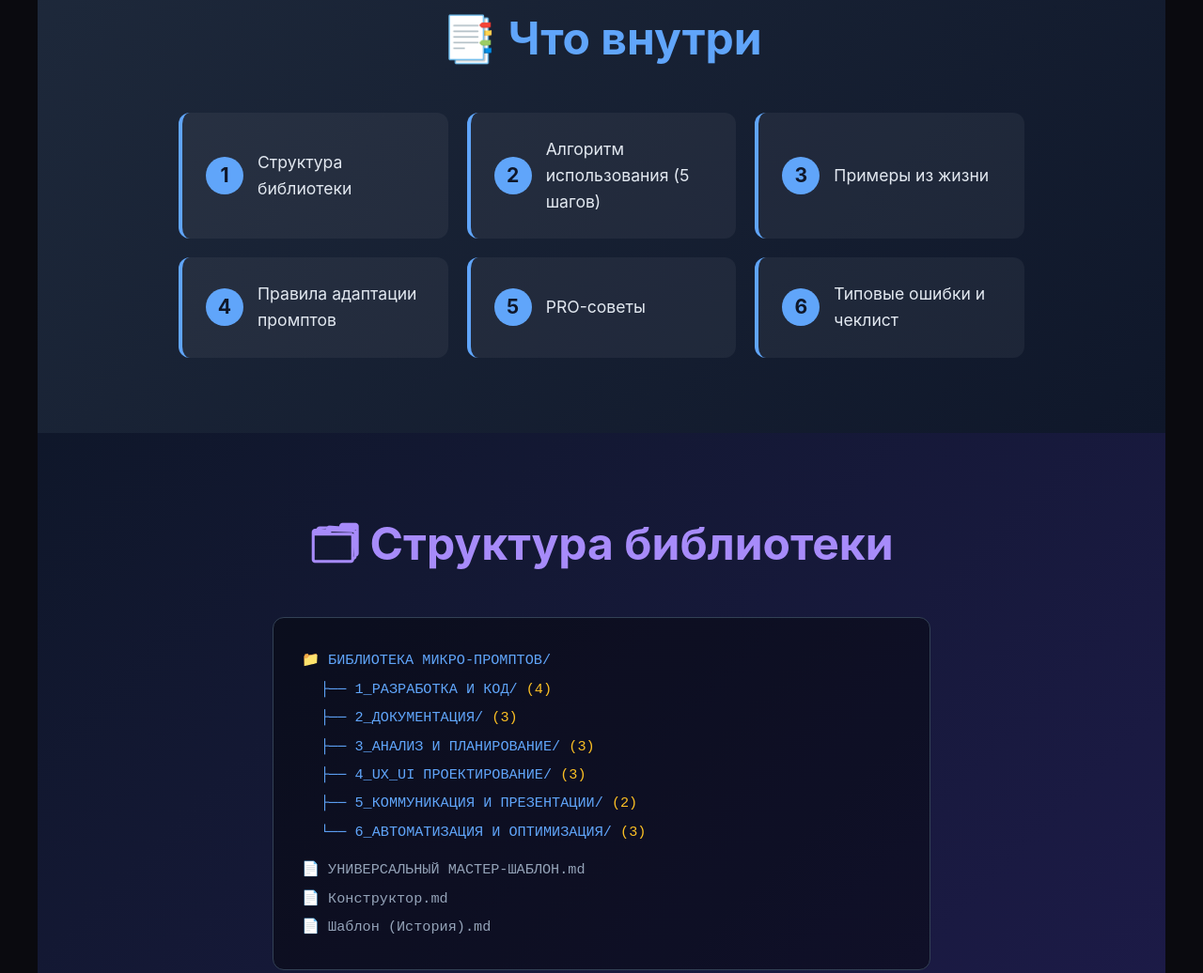
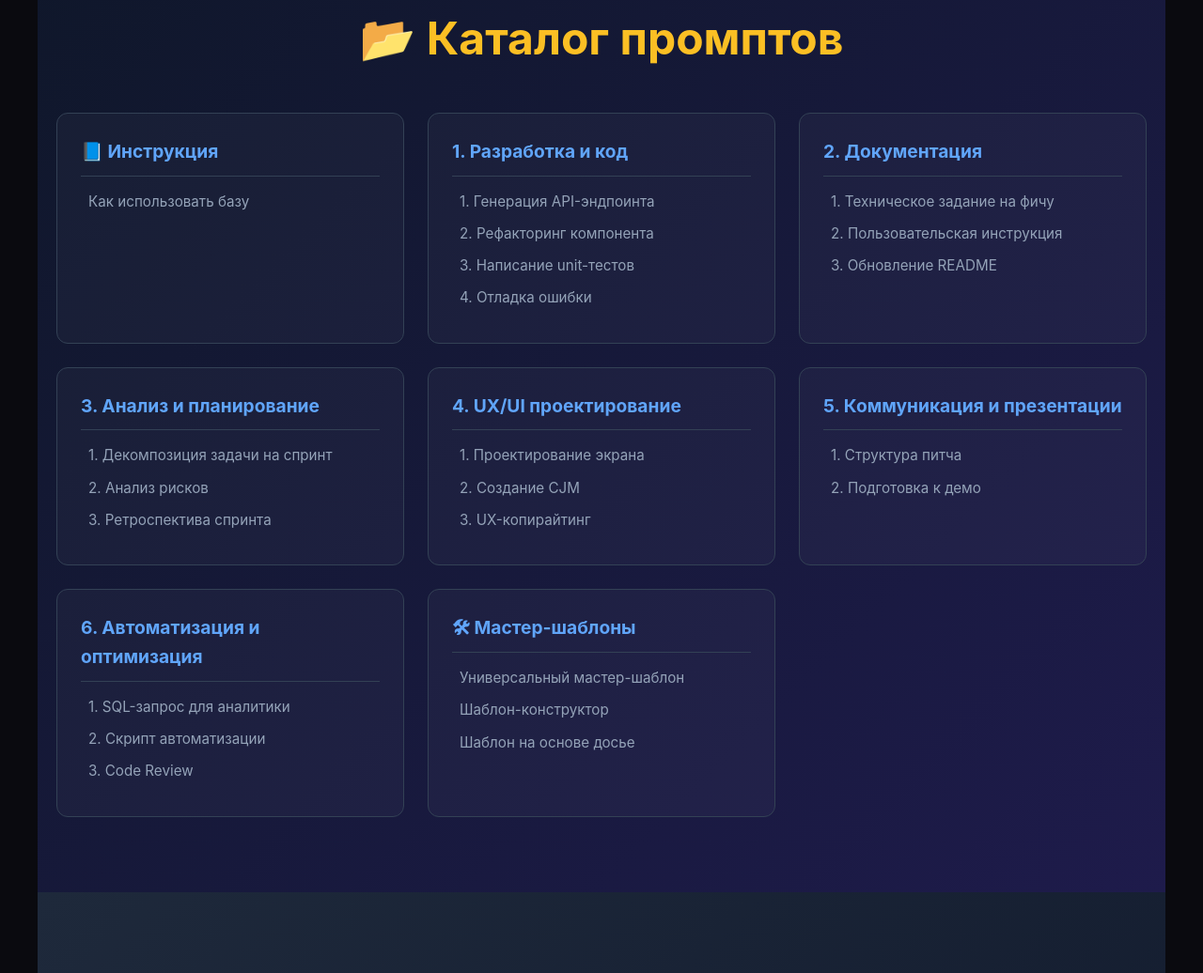
Before and after one commit to AndreyObruch/prompt-library, a plain HTML site: page index.html in a window 1280 px wide. Shown: the part 877-1913 px from the top of the page at 94% size. Drawn offline with Linux system fonts and the light colour scheme.

Commit message:
refactor: переименовать "Библиотека" в "База" во всех местах лендинга  - index.html: заголовок, навигация, логотип

```diff
--- a/index.html
+++ b/index.html
@@ -3,7 +3,7 @@
 <head>
 <meta charset="UTF-8">
 <meta name="viewport" content="width=device-width, initial-scale=1.0">
-<title>Библиотека микро-промптов — Руководство</title>
+<title>База промптов — Руководство</title>
 <style>
   * { margin: 0; padding: 0; box-sizing: border-box; }
   html { scroll-behavior: smooth; }
@@ -56,6 +56,17 @@
   .content-item { background: rgba(255,255,255,0.05); padding: 25px; border-radius: 12px; border-left: 4px solid #60a5fa; display: flex; align-items: center; gap: 15px; font-size: 1.1em; transition: transform 0.3s, background 0.3s; }
   .content-item:hover { transform: translateY(-5px); background: rgba(255,255,255,0.08); }
   .content-item .num { background: #60a5fa; color: #0f172a; width: 40px; height: 40px; border-radius: 50%; display: flex; align-items: center; justify-content: center; font-weight: bold; flex-shrink: 0; font-size: 1.2em; }
+  .library { background: linear-gradient(135deg, #0f172a 0%, #1e1b4b 100%); }
+  .library h2 { color: #fbbf24; }
+  .library-grid { display: grid; grid-template-columns: repeat(auto-fit, minmax(300px, 1fr)); gap: 25px; max-width: 1200px; margin: 0 auto; }
+  .category-card { background: rgba(255,255,255,0.03); border: 1px solid #334155; border-radius: 12px; padding: 25px; transition: transform 0.3s; }
+  .category-card:hover { transform: translateY(-5px); }
+  .category-card h3 { color: #60a5fa; margin-bottom: 15px; font-size: 1.2em; border-bottom: 1px solid #334155; padding-bottom: 10px; }
+  .category-card ul { list-style: none; padding: 0; }
+  .category-card li { margin-bottom: 10px; }
+  .category-card a { color: #94a3b8; text-decoration: none; transition: color 0.3s, padding-left 0.3s; display: flex; align-items: center; gap: 8px; font-size: 0.95em; }
+  .category-card a:hover { color: #fbbf24; padding-left: 5px; }
+  .category-card a::before { content: ""; font-size: 0.9em; }
   .structure { background: linear-gradient(135deg, #0f172a 0%, #1e1b4b 100%); }
   .structure h2 { color: #a78bfa; }
   .folder-tree { font-family: 'Courier New', monospace; font-size: 0.95em; line-height: 2; background: rgba(0,0,0,0.4); padding: 30px; border-radius: 12px; border: 1px solid #334155; max-width: 700px; margin: 0 auto 40px; overflow-x: auto; }
@@ -148,10 +159,9 @@
 <body>
 
 <nav class="sticky-nav">
-  <div class="logo">📚 Библиотека промптов</div>
+  <div class="logo">📚 База промптов</div>
   <div class="nav-links">
-    <a href="#contents">Оглавление</a>
-    <a href="#structure">Структура</a>
+    <a href="#library">Каталог</a>
     <a href="#algorithm">Алгоритм</a>
     <a href="#examples">Примеры</a>
     <a href="#rules">Правила</a>
@@ -161,47 +171,82 @@
 </nav>
 
 <section class="hero">
-  <h1>📚 Библиотека микро-промптов</h1>
+  <h1>📚 База промптов</h1>
   <div class="subtitle">Руководство пользователя · Версия 2.0</div>
   <div class="meta">
     <span>⏱ 7 минут чтения</span>
     <span>📅 06.10.2026</span>
     <span>🎯 18 промптов + 3 шаблона</span>
   </div>
-  <a href="library/all-prompts.md" target="_blank" class="download-btn">📥 Скачать библиотеку промптов (.md)</a>
+  <a href="#library" class="download-btn">📂 Перейти к каталогу промптов</a>
   <div class="scroll-indicator">↓</div>
 </section>
 
-<section id="contents" class="contents">
-  <h2>📑 Что внутри</h2>
-  <div class="contents-grid">
-    <div class="content-item"><div class="num">1</div><div>Структура библиотеки</div></div>
-    <div class="content-item"><div class="num">2</div><div>Алгоритм использования (5 шагов)</div></div>
-    <div class="content-item"><div class="num">3</div><div>Примеры из жизни</div></div>
-    <div class="content-item"><div class="num">4</div><div>Правила адаптации промптов</div></div>
-    <div class="content-item"><div class="num">5</div><div>PRO-советы</div></div>
-    <div class="content-item"><div class="num">6</div><div>Типовые ошибки и чеклист</div></div>
-  </div>
-</section>
-
-<section id="structure" class="structure">
-  <h2>🗂 Структура библиотеки</h2>
-  <div class="folder-tree">
-    <div><span class="folder">📁 БИБЛИОТЕКА МИКРО-ПРОМПТОВ/</span></div>
-    <div style="padding-left: 20px;"><span class="folder">├── 1_РАЗРАБОТКА И КОД/</span> <span class="count">(4)</span></div>
-    <div style="padding-left: 20px;"><span class="folder">├── 2_ДОКУМЕНТАЦИЯ/</span> <span class="count">(3)</span></div>
-    <div style="padding-left: 20px;"><span class="folder">├── 3_АНАЛИЗ И ПЛАНИРОВАНИЕ/</span> <span class="count">(3)</span></div>
-    <div style="padding-left: 20px;"><span class="folder">├── 4_UX_UI ПРОЕКТИРОВАНИЕ/</span> <span class="count">(3)</span></div>
-    <div style="padding-left: 20px;"><span class="folder">├── 5_КОММУНИКАЦИЯ И ПРЕЗЕНТАЦИИ/</span> <span class="count">(2)</span></div>
-    <div style="padding-left: 20px;"><span class="folder">└── 6_АВТОМАТИЗАЦИЯ И ОПТИМИЗАЦИЯ/</span> <span class="count">(3)</span></div>
-    <div style="margin-top: 10px;"><span class="file">📄 УНИВЕРСАЛЬНЫЙ МАСТЕР-ШАБЛОН.md</span></div>
-    <div><span class="file">📄 Конструктор.md</span></div>
-    <div><span class="file">📄 Шаблон (История).md</span></div>
-  </div>
-  <div class="stats-row">
-    <div class="stat-box"><div class="number">18</div><div class="label">микро-промптов</div></div>
-    <div class="stat-box"><div class="number">6</div><div class="label">разделов</div></div>
-    <div class="stat-box"><div class="number">3</div><div class="label">мастер-шаблона</div></div>
+<section id="library" class="library">
+  <h2>📂 Каталог промптов</h2>
+  <div class="library-grid">
+    <div class="category-card">
+      <h3>📘 Инструкция</h3>
+      <ul>
+        <li><a href="library/prompts/ИНСТРУКЦИЯ ПО ИСПОЛЬЗОВАНИЮ БИБЛИОТЕКИ МИКРО-ПРОМПТОВ.md" target="_blank">Как использовать базу</a></li>
+      </ul>
+    </div>
+    <div class="category-card">
+      <h3>1. Разработка и код</h3>
+      <ul>
+        <li><a href="library/prompts/1_РАЗРАБОТКА И КОД/1_Генерация API-эндпоинта.md" target="_blank">1. Генерация API-эндпоинта</a></li>
+        <li><a href="library/prompts/1_РАЗРАБОТКА И КОД/2_Рефакторинг компонента.md" target="_blank">2. Рефакторинг компонента</a></li>
+        <li><a href="library/prompts/1_РАЗРАБОТКА И КОД/3_Написание unit-тестов.md" target="_blank">3. Написание unit-тестов</a></li>
+        <li><a href="library/prompts/1_РАЗРАБОТКА И КОД/4_Отладка ошибки.md" target="_blank">4. Отладка ошибки</a></li>
+      </ul>
+    </div>
+    <div class="category-card">
+      <h3>2. Документация</h3>
+      <ul>
+        <li><a href="library/prompts/2_ДОКУМЕНТАЦИЯ/1_Техническое задание на фичу.md" target="_blank">1. Техническое задание на фичу</a></li>
+        <li><a href="library/prompts/2_ДОКУМЕНТАЦИЯ/2_Пользовательская инструкция.md" target="_blank">2. Пользовательская инструкция</a></li>
+        <li><a href="library/prompts/2_ДОКУМЕНТАЦИЯ/3_Обновление README.md" target="_blank">3. Обновление README</a></li>
+      </ul>
+    </div>
+    <div class="category-card">
+      <h3>3. Анализ и планирование</h3>
+      <ul>
+        <li><a href="library/prompts/3_АНАЛИЗ И ПЛАНИРОВАНИЕ/1_Декомпозиция задачи на спринт.md" target="_blank">1. Декомпозиция задачи на спринт</a></li>
+        <li><a href="library/prompts/3_АНАЛИЗ И ПЛАНИРОВАНИЕ/2_Анализ рисков.md" target="_blank">2. Анализ рисков</a></li>
+        <li><a href="library/prompts/3_АНАЛИЗ И ПЛАНИРОВАНИЕ/3_Ретроспектива спринта.md" target="_blank">3. Ретроспектива спринта</a></li>
+      </ul>
+    </div>
+    <div class="category-card">
+      <h3>4. UX/UI проектирование</h3>
+      <ul>
+        <li><a href="library/prompts/4_UX_UI ПРОЕКТИРОВАНИЕ/1_Проектирование экрана.md" target="_blank">1. Проектирование экрана</a></li>
+        <li><a href="library/prompts/4_UX_UI ПРОЕКТИРОВАНИЕ/2_Создание CJM.md" target="_blank">2. Создание CJM</a></li>
+        <li><a href="library/prompts/4_UX_UI ПРОЕКТИРОВАНИЕ/3_UX-копирайтинг.md" target="_blank">3. UX-копирайтинг</a></li>
+      </ul>
+    </div>
+    <div class="category-card">
+      <h3>5. Коммуникация и презентации</h3>
+      <ul>
+        <li><a href="library/prompts/5_КОММУНИКАЦИЯ И ПРЕЗЕНТАЦИИ/1_Структура питча.md" target="_blank">1. Структура питча</a></li>
+        <li><a href="library/prompts/5_КОММУНИКАЦИЯ И ПРЕЗЕНТАЦИИ/2_Подготовка к демо.md" target="_blank">2. Подготовка к демо</a></li>
+      </ul>
+    </div>
+    <div class="category-card">
+      <h3>6. Автоматизация и оптимизация</h3>
+      <ul>
+        <li><a href="library/prompts/6_АВТОМАТИЗАЦИЯ И ОПТИМИЗАЦИЯ/1_SQL-запрос для аналитики.md" target="_blank">1. SQL-запрос для аналитики</a></li>
+        <li><a href="library/prompts/6_АВТОМАТИЗАЦИЯ И ОПТИМИЗАЦИЯ/2_Скрипт автоматизации.md" target="_blank">2. Скрипт автоматизации</a></li>
+        <li><a href="library/prompts/6_АВТОМАТИЗАЦИЯ И ОПТИМИЗАЦИЯ/3_Code Review.md" target="_blank">3. Code Review</a></li>
+      </ul>
+    </div>
+    <div class="category-card">
+      <h3>🛠 Мастер-шаблоны</h3>
+      <ul>
+        <li><a href="library/prompts/УНИВЕРСАЛЬНЫЙ МАСТЕР-ШАБЛОН ПРОМПТА.md" target="_blank">Универсальный мастер-шаблон</a></li>
+        <li><a href="library/prompts/Универсальный шаблон промпта (Конструктор).md" target="_blank">Шаблон-конструктор</a></li>
+        <li><a href="library/prompts/УНИВЕРСАЛЬНЫЙ ШАБЛОН ПРОМПТА (на основе досье История).md" target="_blank">Шаблон на основе досье</a></li>
+      </ul>
+    </div>
   </div>
 </section>
 
@@ -210,7 +255,7 @@
   <div class="steps-container">
     <div class="step-card step-1">
       <div class="step-num">01</div>
-      <div><h3>Определите задачу</h3><p>Чётко сформулируйте, что нужно получить. ❌ «Помоги с кодом» → ✅ «Нужен API-эндпоинт для авторизации по PIN»</p></div>
+      <div><h3>Определите задачу</h3><p>Чётко сформулируйте, что нужно получить.  «Помоги с кодом» → ✅ «Нужен API-эндпоинт для авторизации по PIN»</p></div>
     </div>
     <div class="step-card step-2">
       <div class="step-num">02</div>
@@ -276,7 +321,7 @@
     <div class="rule-card">
       <div class="rule-num">04</div>
       <h3>Используйте мастер-шаблоны</h3>
-      <p>Для сложных задач откройте УНИВЕРСАЛЬНЫЙ МАСТЕР-ШАБЛОН.md и заполните все 5 разделов.</p>
+      <p>Для сложных задач откройте УНИВЕРСАЛЬНЫЙ МАСТЕР-ШАБЛОН и заполните все 5 разделов.</p>
     </div>
   </div>
 </section>
@@ -289,7 +334,7 @@
       <div><h3>Задавайте роль конкретно</h3><p>❌ «Ты — разработчик» → ✅ «Ты — Senior Backend с опытом в Node.js и Vercel»</p></div>
     </div>
     <div class="tip-item">
-      <div class="tip-icon">📊</div>
+      <div class="tip-icon"></div>
       <div><h3>Просите оценку уверенности</h3><p>Добавьте: «Оцени уверенность по шкале 1-10 и укажи, чего не хватает для 10/10»</p></div>
     </div>
     <div class="tip-item">
```
